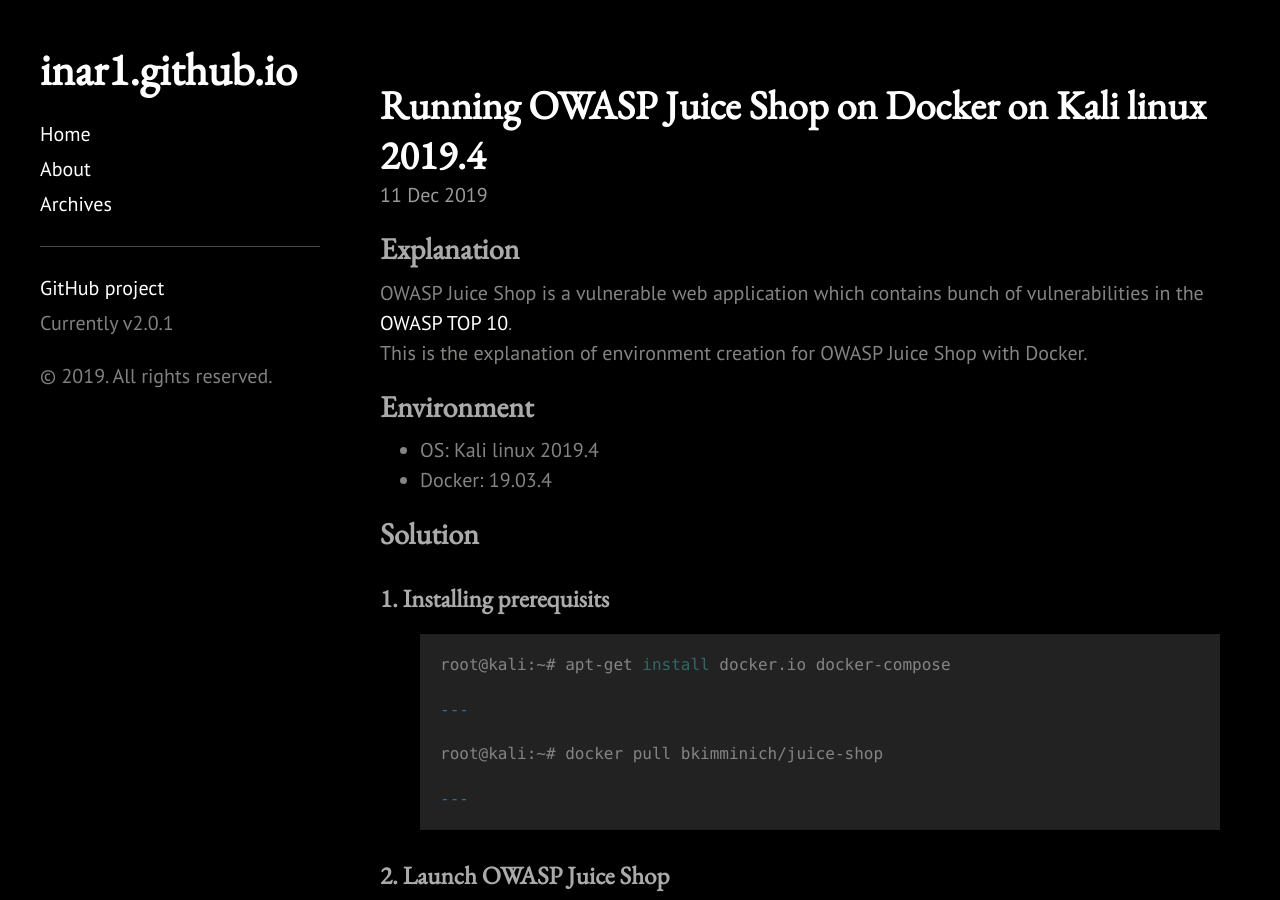
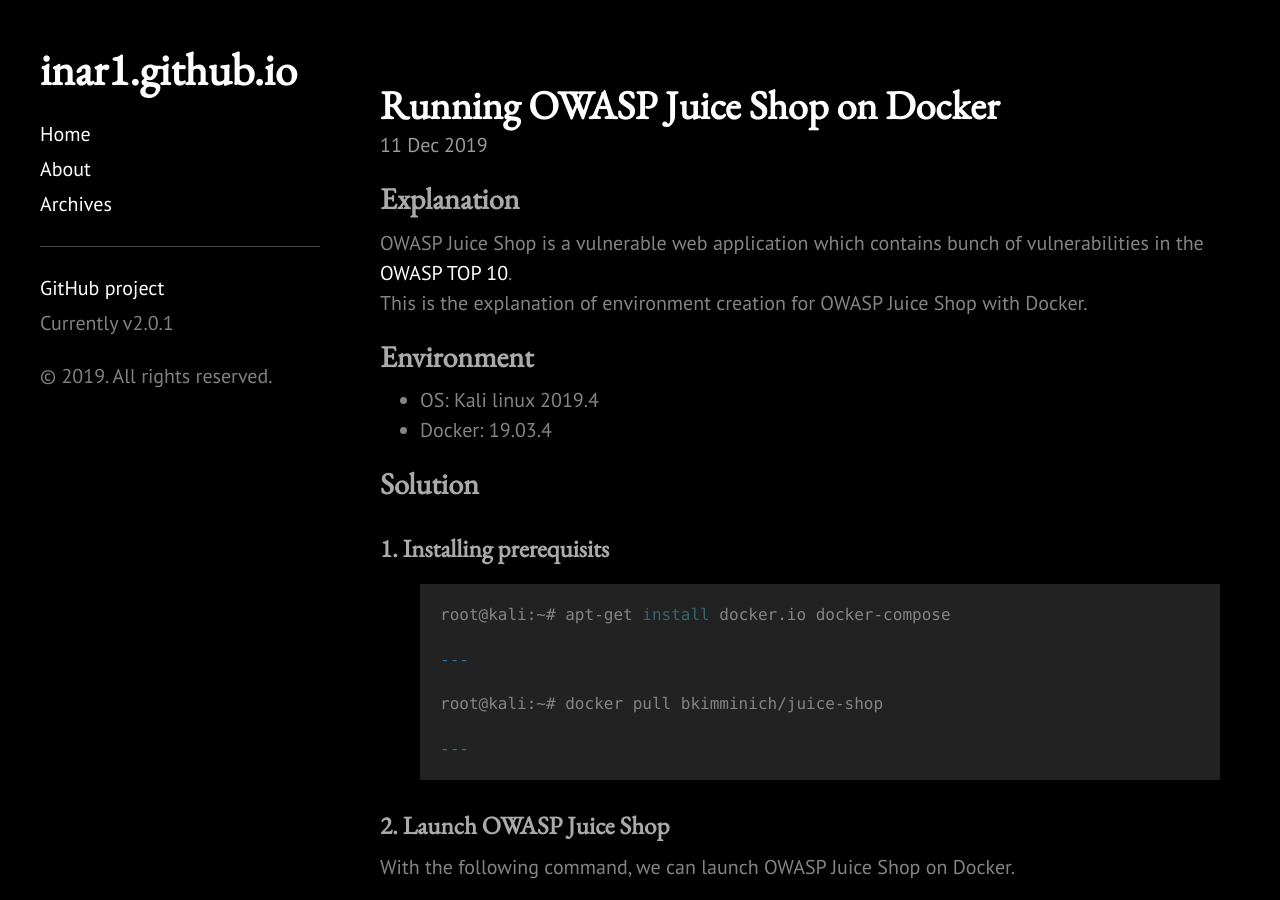
Before and after one commit to 1n4r1/1n4r1.github.io, a Jekyll site: the page built from _posts/2019-12-11-Juiceshop-docker-setup.md, in a window 1280 px wide and 900 px high. Built offline with Jekyll 4.4.1, drawn with Linux system fonts in a browser that asks for light colours; a style sheet for code colours, icons or effects is not loaded.

Commit message:
modify the title

```diff
--- a/_posts/2019-12-11-Juiceshop-docker-setup.md
+++ b/_posts/2019-12-11-Juiceshop-docker-setup.md
@@ -1,6 +1,6 @@
 ---
 layout: post
-title: Running OWASP Juice Shop on Docker on Kali linux 2019.4
+title: Running OWASP Juice Shop on Docker
 categories: OWASP
 ---
 ## Explanation
```
